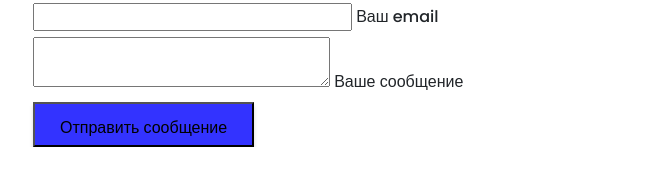
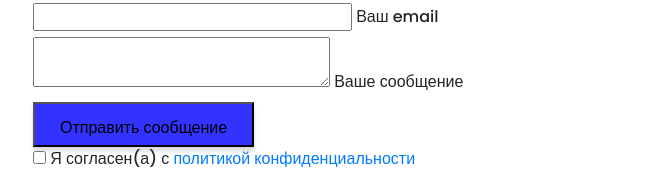
Before and after one commit to AlenaInd/Portfolio, a website: page src/index.html in a window 1280 px wide. Shown: the part 5989-6160 px from the top of the page, without its empty margins (37-701 px from the left). Before the commit the page ends 6136 px from the top, so only its background shows below. Drawn offline with Linux system fonts and the light colour scheme.

Commit message:
lesson 4.18

```diff
--- a/src/index.html
+++ b/src/index.html
@@ -71,7 +71,8 @@
         <div class="menu__block">
             <div class="menu__close"><svg width="29" height="30" viewBox="0 0 29 30" fill="none" xmlns="http://www.w3.org/2000/svg">
                 <path d="M17.1568 14.5231L28.4489 3.23075C29.1837 2.49623 29.1837 1.30861 28.4489 0.574085C27.7144 -0.160437 26.5267 -0.160437 25.7922 0.574085L14.4998 11.8665L3.20781 0.574085C2.47295 -0.160437 1.28567 -0.160437 0.551149 0.574085C-0.183716 1.30861 -0.183716 2.49623 0.551149 3.23075L11.8432 14.5231L0.551149 25.8155C-0.183716 26.55 -0.183716 27.7376 0.551149 28.4721C0.917206 28.8385 1.39852 29.0226 1.87948 29.0226C2.36045 29.0226 2.84141 28.8385 3.20781 28.4721L14.4998 17.1798L25.7922 28.4721C26.1586 28.8385 26.6396 29.0226 27.1205 29.0226C27.6015 29.0226 28.0825 28.8385 28.4489 28.4721C29.1837 27.7376 29.1837 26.55 28.4489 25.8155L17.1568 14.5231Z" fill="black"/>
-                </svg></div>
+                </svg>
+            </div>
             <nav>
                 <ul class="menu__list">
                     <li class="menu__link"><a href="#">про меня</a></li>
@@ -474,12 +475,12 @@
 
                     <form action="" class="contacts__form">
                         <div class="contacts__input">
-                            <input name="name" id="name" type="text">
+                            <input required name="name" id="name" type="text">
                             <label for="name">Ваше имя</label>
                         </div>
 
                         <div class="contacts__input">
-                            <input name="email" id="email" type="email">
+                            <input required name="email" id="email" type="email">
                             <label for="email">Ваш email</label>
                         </div>
 
@@ -487,8 +488,12 @@
                             <textarea name="text" id="text"></textarea>
                             <label for="text">Ваше сообщение</label>
                         </div>
-                       <div>
+                       <div class="contacts__triggers">
                             <button class="contacts__btn btn">Отправить сообщение</button>
+                            <div class="contacts__policy">
+                                <input required type="checkbox">
+                                <span>Я согласен(а) с <a href="/policy.html"> политикой конфиденциальности</a></span>
+                            </div>
                        </div>
                     </form>
                 </div>
--- a/src/sass/blocks/_contacts.scss
+++ b/src/sass/blocks/_contacts.scss
@@ -52,6 +52,21 @@
             left: 12px;
         }
     }
+    &__triggers {
+        grid-column: 1 / 3;
+        display: grid;
+        grid-template-columns: repeat(2, auto);
+        column-gap: 35px;
+    }
+    &__policy {
+        font-size: 12px;
+        line-height: 14px;
+        display: flex;
+        align-items: center;
+        input {
+            margin-right: 10px;
+        }
+    }
     &__input {
         position: relative;
         input {
```
Also changed, not shown: src/policy.html (added, +12 -0 lines), dist/css/style.min.css, dist/index.html, dist/policy.html (added).
